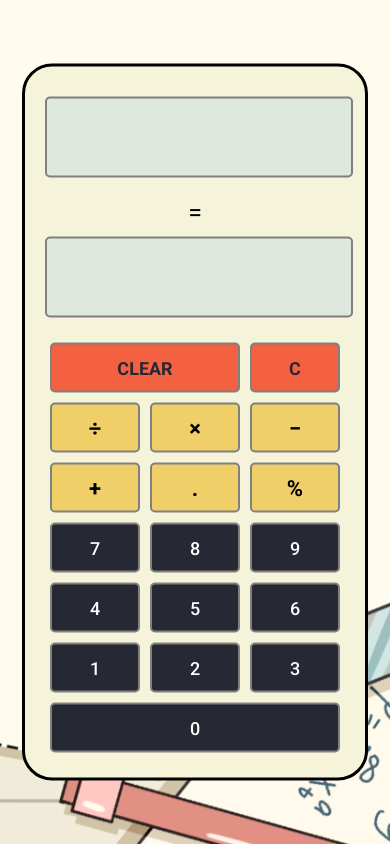
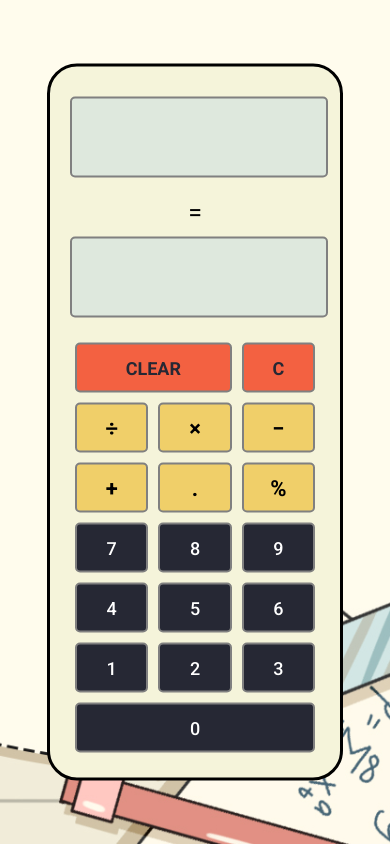
Before and after one commit to thisyahlen-deriv/Calculator-MobX-Formik, a React (Create React App) app: page / in a window 390 px wide. Built offline with nearby package versions, Linux system fonts and the light colour scheme.

Commit message:
final changes

```diff
--- a/src/App.css
+++ b/src/App.css
@@ -133,3 +133,67 @@
   .equals{
     font-size: 25px;
   }
+
+  @media screen and (max-width: 320px) {
+ .container {
+  top:50%;
+  left:50%;
+  position:absolute;
+  transform:translate(-50%,-50%);
+  margin: 0 auto;
+  width:220px;
+  text-align:center;
+  border: 10px solid #101116;
+  background: #F5F4DA;
+  border: 3px black solid;
+  padding: 20px;
+  border-radius: 30px;
+ }
+  input[type='text']{
+   height: 75px;
+   width: 220px;
+    background-color: #dee8dd;
+    border: 0px;
+    color: black;
+    text-align: right;
+    font-size: 25px;
+    font-weight: 500;
+    letter-spacing:1px;
+    border: 2px solid grey;
+    border-radius: 5px;
+    margin-top: 10px;
+    margin-bottom: 20px
+  }
+}
+
+ @media screen and (max-width: 480px) {
+ .container {
+  top:50%;
+  left:50%;
+  position:absolute;
+  transform:translate(-50%,-50%);
+  margin: 0 auto;
+  width:250px;
+  text-align:center;
+  border: 10px solid #101116;
+  background: #F5F4DA;
+  border: 3px black solid;
+  padding: 20px;
+  border-radius: 30px;
+ }
+  input[type='text']{
+    height: 75px;
+    width: 250px;
+    background-color: #dee8dd;
+    border: 0px;
+    color: black;
+    text-align: right;
+    font-size: 25px;
+    font-weight: 500;
+    letter-spacing:1px;
+    border: 2px solid grey;
+    border-radius: 5px;
+    margin-top: 10px;
+    margin-bottom: 20px
+  }
+}
```
